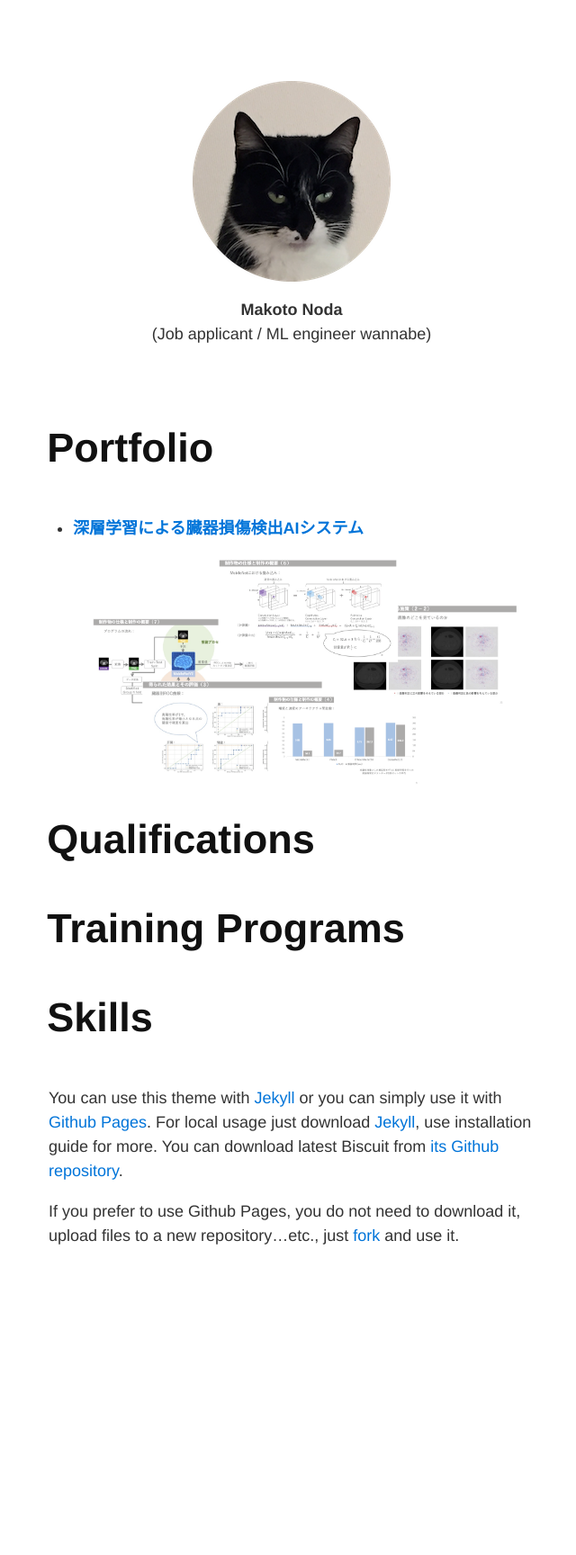
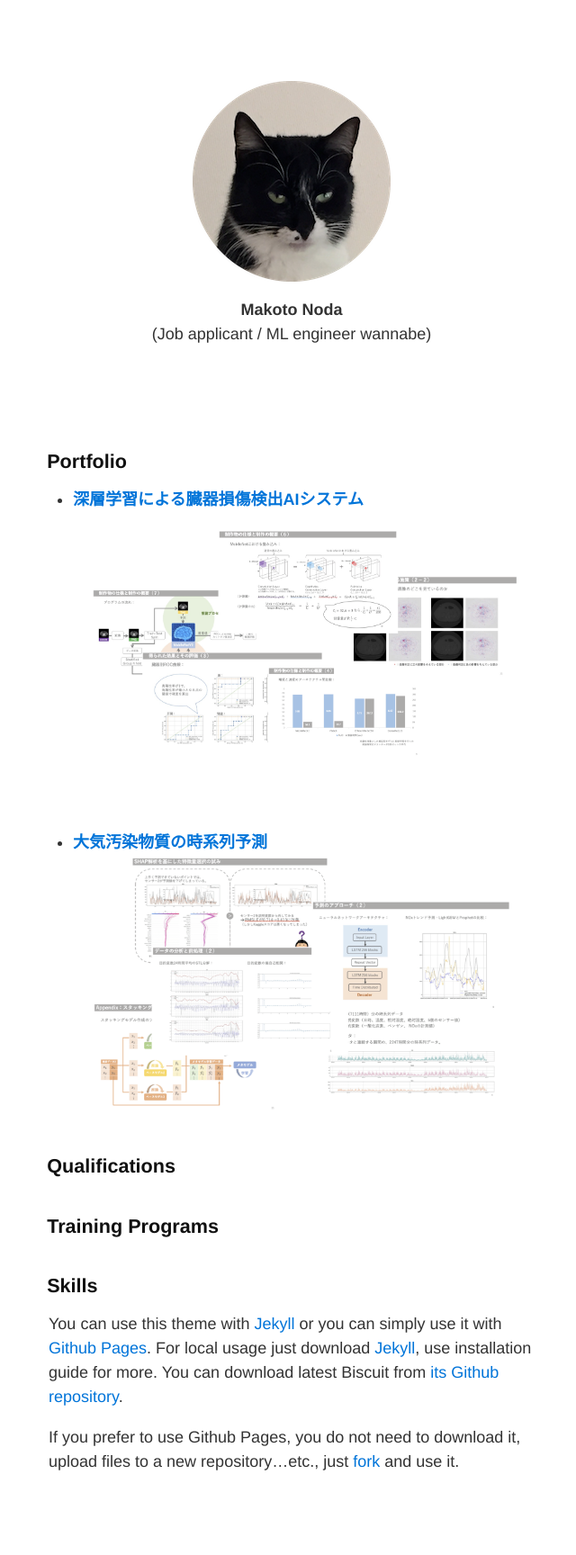
Before and after one commit to Makoto-Noda/Makoto-Noda.github.io, a Jekyll site: the page built from index.md, in a window 1280 px wide. Shown: the whole page at 90% size, without its empty margins (316-956 px from the left). Built offline with Jekyll 4.4.1, drawn with Linux system fonts in a browser that asks for light colours; before the commit the page ends 1477 px from its top, so only the background shows below that.

Commit message:
20240501

```diff
--- a/index.md
+++ b/index.md
@@ -12,18 +12,23 @@ layout: default
 <br>
 <br>
 
-# Portfolio
+## Portfolio
 
 - **[深層学習による臓器損傷検出AIシステム](https://github.com/Makoto-Noda/RSNA2023/blob/main/(発表資料)臓器損傷検出.pdf)**
 ![RSNA2023](assets/rsna.png)
 
-# Qualifications
+<br>
+
+- **[大気汚染物質の時系列予測](https://github.com/Makoto-Noda/TPL0721/blob/main/(発表資料)大気汚染物質予測.pdf)**
+![TPL0721](assets/tpl.png)
+
+## Qualifications
 
 
-# Training Programs
+## Training Programs
 
 
-# Skills
+## Skills
 
 
 
```
Also changed, not shown: assets/tpl.png (added), 1 other file.
